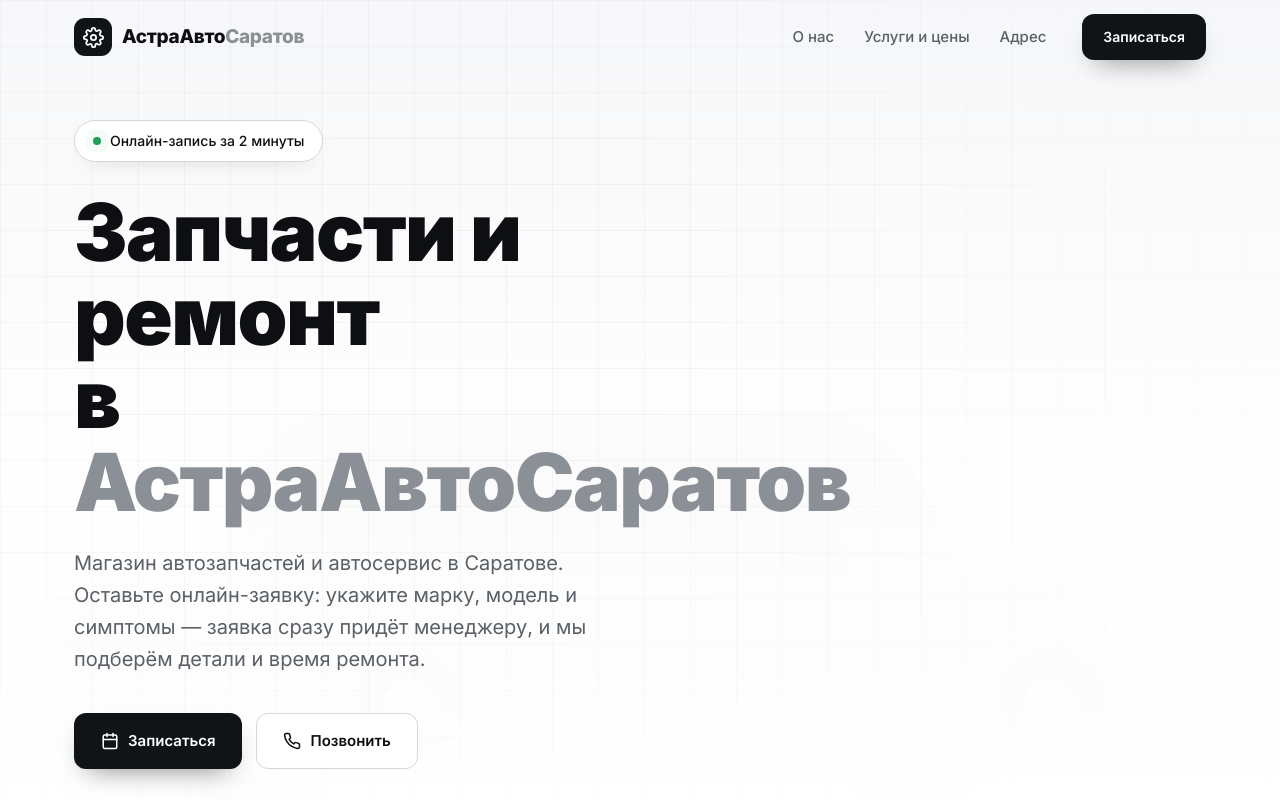
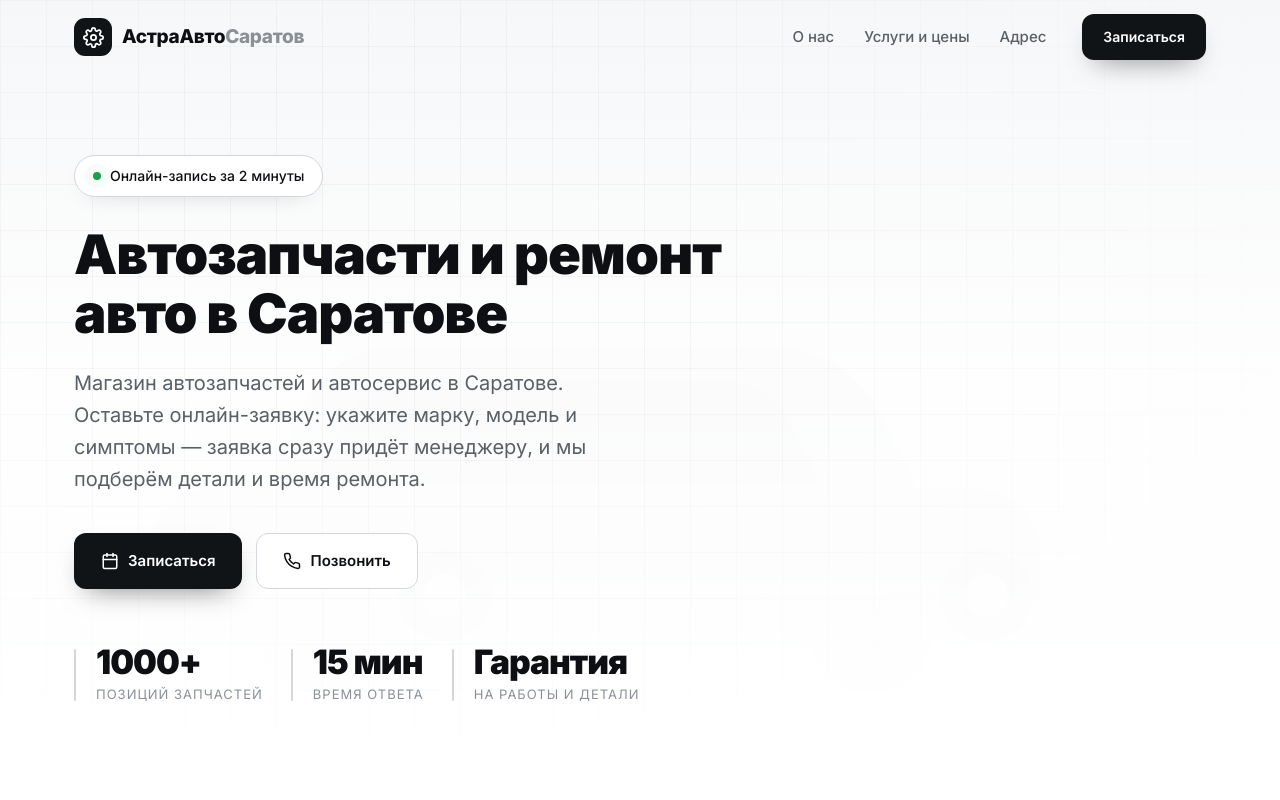
Before and after one commit to iromanchev007-ctrl/AstraAuto, a plain HTML site: page index.html in a window 1280 px wide. Shown: the top 800 px of the page. Drawn offline with Linux system fonts and the light colour scheme.

Commit message:
Add files via upload

```diff
--- a/index.html
+++ b/index.html
@@ -82,8 +82,7 @@
           </span>
 
           <h1 class="hero__title">
-            Запчасти и ремонт<br />
-            в <span class="accent">АстраАвтоСаратов</span>
+            Автозапчасти и ремонт авто <span class="accent">в Саратове</span>
           </h1>
 
           <p class="hero__subtitle">
--- a/styles.css
+++ b/styles.css
@@ -222,13 +222,13 @@ a { color: inherit; text-decoration: none; }
 }
 
 .hero__title {
-  font-size: clamp(2.6rem, 6.5vw, 5rem);
+  font-size: clamp(2.1rem, 4.6vw, 3.4rem);
   font-weight: 900;
-  line-height: 1.04;
-  letter-spacing: -1.5px;
+  line-height: 1.08;
+  letter-spacing: -1px;
   margin-bottom: 24px;
 }
-.accent { color: var(--muted-2); }
+.accent { color: var(--text); }
 .hero__subtitle {
   font-size: clamp(1.05rem, 2vw, 1.25rem);
   color: var(--muted);
```
